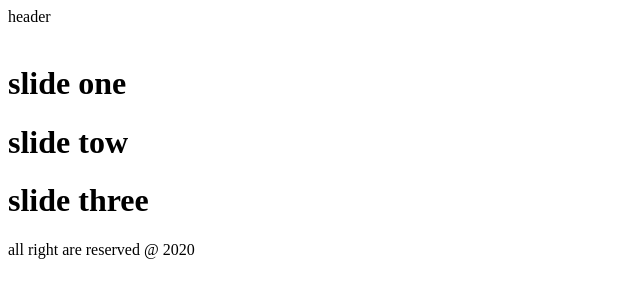
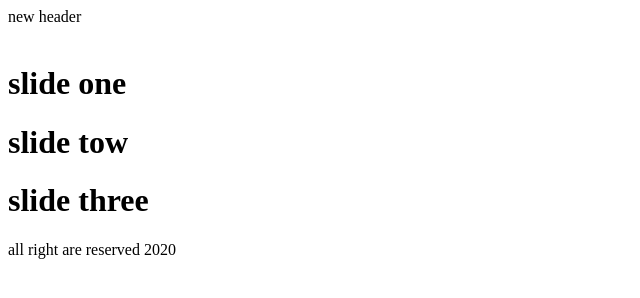
Before and after one commit to parisa2022/git, a plain HTML site: page index.html in a window 1280 px wide. Shown: the full height of the page, 0-640 px from the left. Drawn offline with Linux system fonts and the light colour scheme.

Commit message:
some change in master branch

```diff
--- a/index.html
+++ b/index.html
@@ -8,7 +8,7 @@
 </head>
 <body>
  <header>
-    header
+    new header
  </header>
  <div class="banner">
    <img src="" alt="">
@@ -19,7 +19,7 @@
     <h1>slide  three</h1>
  </div>
  <footer>
-   all right are reserved @ 2020
+   all right are reserved 2020
  </footer>
  <script src="./script.js"> </script>
 </body>
```
